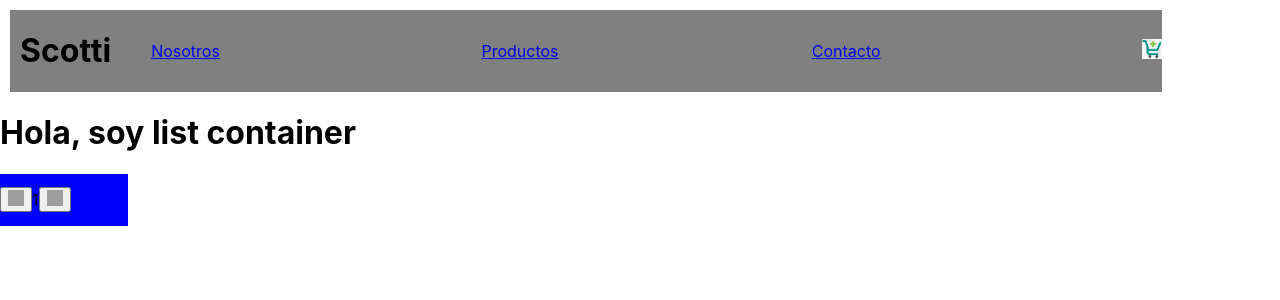
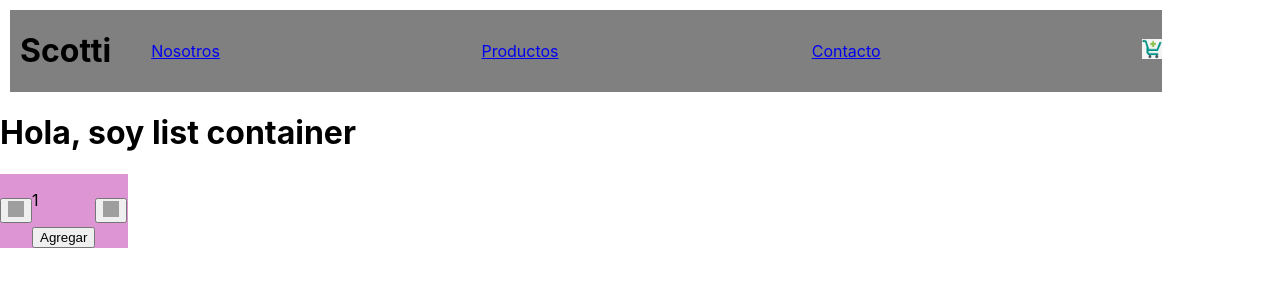
Before and after one commit to carscotti/React-Coder, a React (Create React App) app: page / in a window 1280 px wide. Shown: the top 300 px of the page. Built offline with nearby package versions, Linux system fonts and the light colour scheme; grey boxes are pictures that could not be loaded.

Commit message:
entrega clase 2510

```diff
--- a/src/components/Container/ItemListContainer.jsx
+++ b/src/components/Container/ItemListContainer.jsx
@@ -1,10 +1,14 @@
+
 import ItemCount from "../ItemCount";
 
 const ItemListContainer = (props) => {
+    const handleClick=(total) => {
+        alert('La cantidad agregada es ${total}')
+    }
     return (
         <div className="contenedorDivBotonCount">
           <h1>{props.greeting}</h1>
-            <ItemCount initial={1} stock={5} />
+            <ItemCount initial={1} stock={5} onAdd={handleClick} />
         </div>
     )
 }
--- a/src/components/ItemCount.css
+++ b/src/components/ItemCount.css
@@ -1,7 +1,7 @@
 
 
 .divBotonCount{
-    background-color: blue;
+    background-color: rgb(221, 149, 211);
     display: inline-flex;
     align-items: center;
     width: 8rem;
--- a/src/components/ItemCount.jsx
+++ b/src/components/ItemCount.jsx
@@ -6,7 +6,8 @@ import './ItemCount.css';
 
 const ItemCount = ({stock, initial, onAdd}) => {
     const [counter, setCounter] = useState(initial);
-        const aumentarContador = () => counter >= 1 ? setCounter(counter + 1) : console.log(`No puede ser mayor a ${stock}`);
+        const aumentarContador = () => counter >= 1 ? setCounter(counter + 1) : console.log(`No puede ser mayor a ${stock}`)
+
         const disminuirContador = () => counter < stock ? setCounter(counter - 1) : console.log('No puede ser menor a 1');
 
     return(
@@ -19,6 +20,7 @@ const ItemCount = ({stock, initial, onAdd}) => {
 
             <div className="coton_count">
                 <p>{counter}</p>
+                <button onClick={() => onAdd(counter)}>Agregar</button>
             </div>
 
             <button onClick={aumentarContador} className="buttonCount">
```
